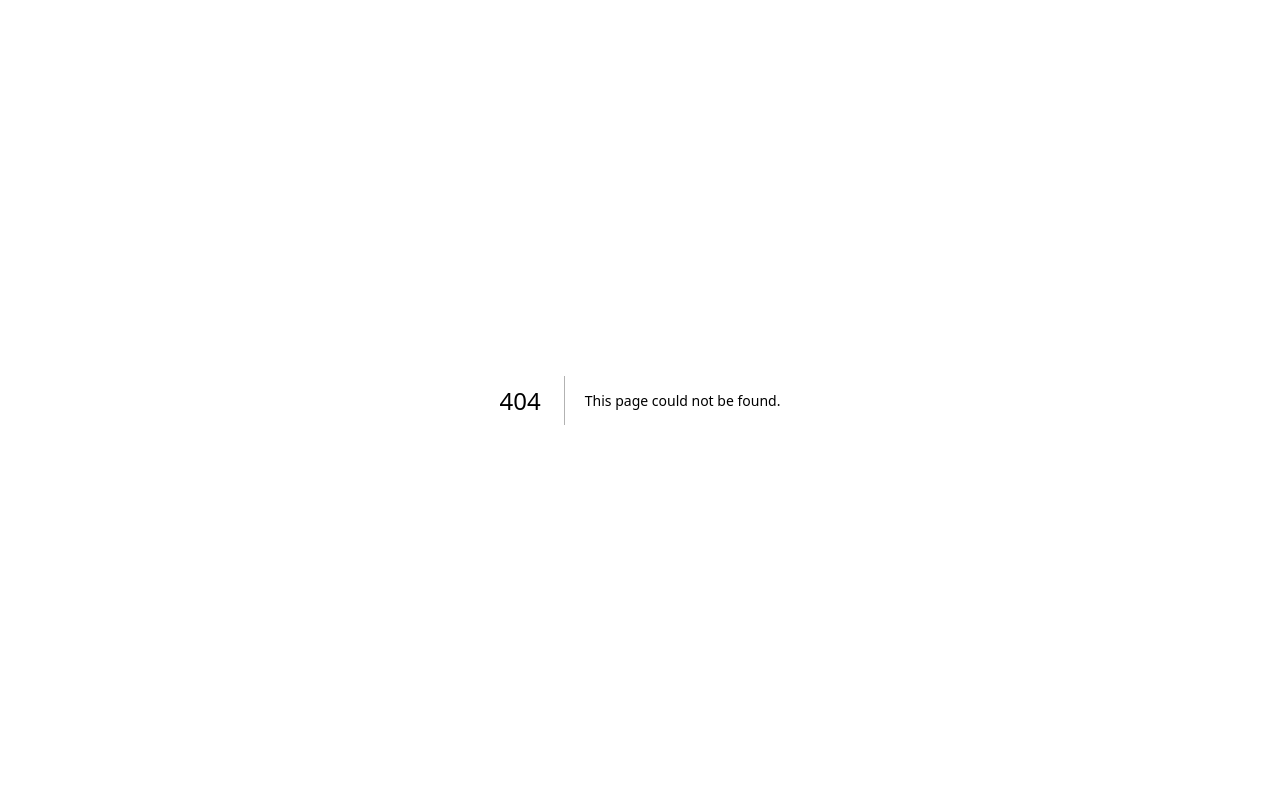
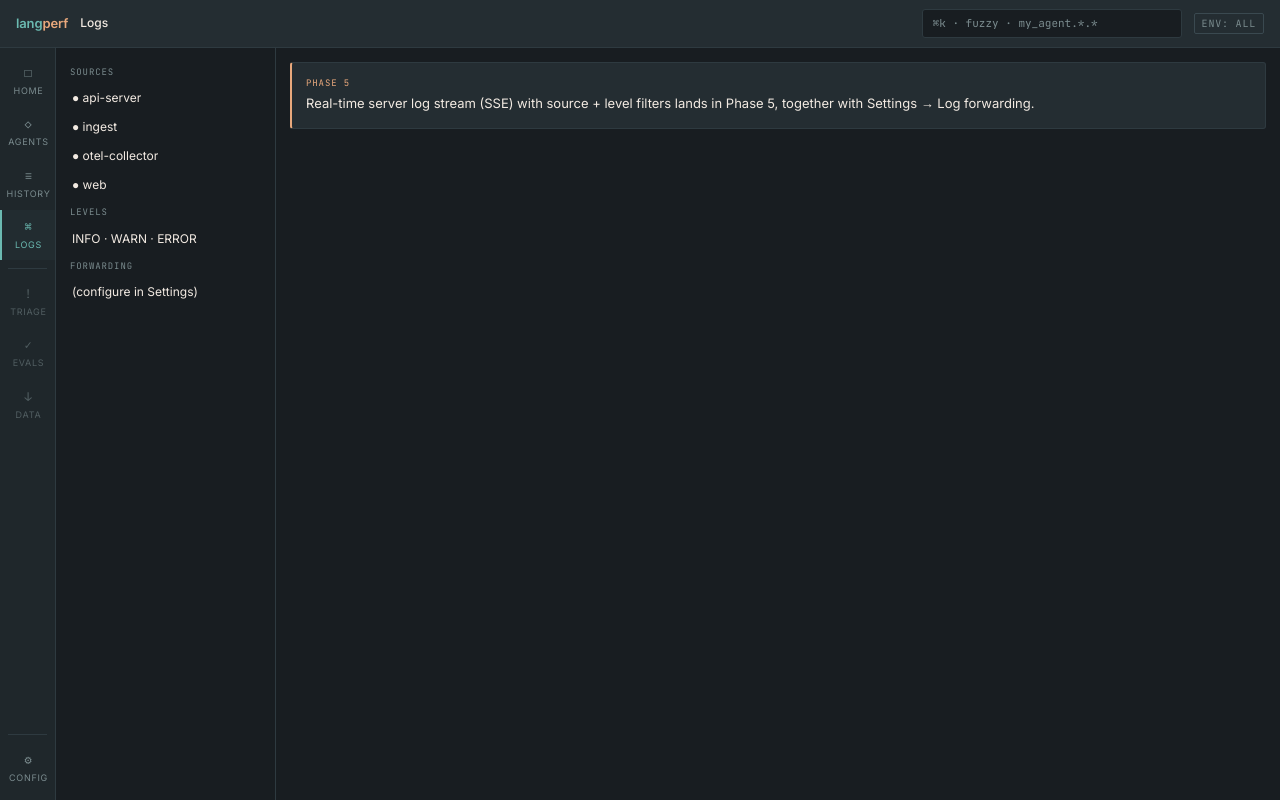
Before and after one commit to AetherSolace-Systems/LangPerf, a Next.js app in the folder web/: page /logs in a window 1280 px wide. Before the commit this address had no page. Built offline with nearby package versions, Linux system fonts and the light colour scheme.

Commit message:
web: /logs placeholder (Phase 5)

```diff
--- /dev/null
+++ b/web/app/logs/page.tsx
@@ -0,0 +1,39 @@
+import { AppShell } from "@/components/shell/app-shell";
+import { ContextSidebar, CtxHeader, CtxItem } from "@/components/shell/context-sidebar";
+import { Chip } from "@/components/ui/chip";
+
+export default function Logs() {
+  const sidebar = (
+    <ContextSidebar>
+      <CtxHeader>Sources</CtxHeader>
+      <CtxItem>● api-server</CtxItem>
+      <CtxItem>● ingest</CtxItem>
+      <CtxItem>● otel-collector</CtxItem>
+      <CtxItem>● web</CtxItem>
+      <CtxHeader>Levels</CtxHeader>
+      <CtxItem>INFO · WARN · ERROR</CtxItem>
+      <CtxHeader>Forwarding</CtxHeader>
+      <CtxItem>(configure in Settings)</CtxItem>
+    </ContextSidebar>
+  );
+
+  return (
+    <AppShell
+      topBar={{
+        breadcrumb: <span className="font-medium text-warm-fog">Logs</span>,
+        right: <Chip>env: all</Chip>,
+      }}
+      contextSidebar={sidebar}
+    >
+      <div className="border border-[color:var(--border)] border-l-2 border-l-peach-neon rounded-[3px] bg-[color:var(--surface)] p-[14px]">
+        <div className="font-mono text-[9px] text-peach-neon uppercase tracking-[0.1em] mb-[4px]">
+          phase 5
+        </div>
+        <div className="text-[13px] text-warm-fog">
+          Real-time server log stream (SSE) with source + level filters lands in Phase 5,
+          together with Settings → Log forwarding.
+        </div>
+      </div>
+    </AppShell>
+  );
+}
```
